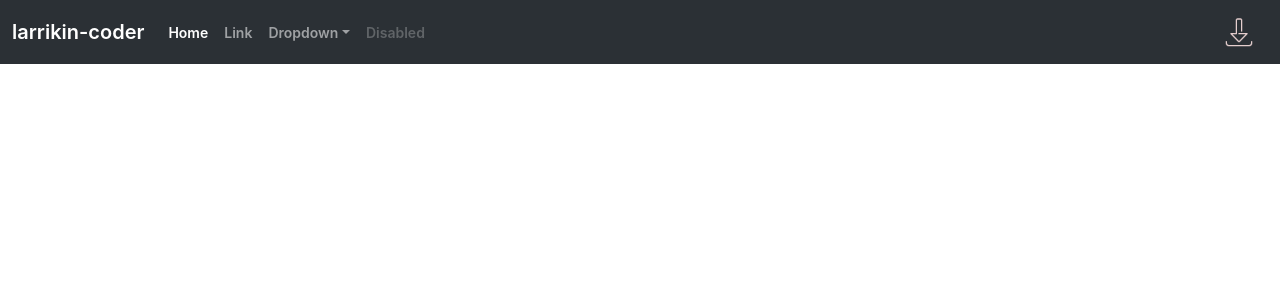
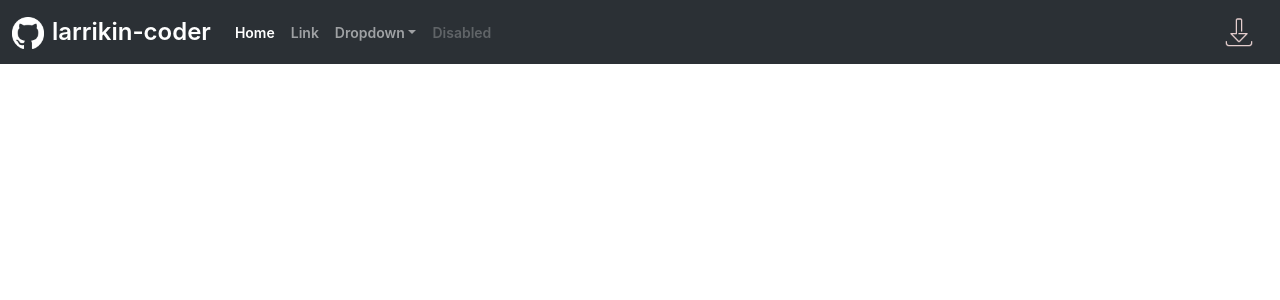
Before and after one commit to larrikin-coder/Portfolio-Website, a React (Create React App) app: page / in a window 1280 px wide. Shown: the top 300 px of the page. Built offline with nearby package versions, Linux system fonts and the light colour scheme.

Commit message:
added the github logo and aligned the text

```diff
--- a/src/components/Navbar.jsx
+++ b/src/components/Navbar.jsx
@@ -6,7 +6,7 @@ const Navbar = () => {
   return (
     <nav className="navbar navbar-expand-lg bg-body-tertiary" data-bs-theme="dark">
       <div className="container-fluid">
-        <a className="navbar-brand" href="#">larrikin-coder</a>
+        <a className="navbar-brand d-inline-block align-text-top fs-4" href="#"><span className='me-2'><img className='d-inline-block align-text-top' src="/assets/github icon.png" alt="" width='32px' height="32px" /></span>larrikin-coder</a>
         <button
           className="navbar-toggler"
           type="button"
```
Also changed, not shown: public/assets/github icon.png (added), public/assets/icon.png (added).
